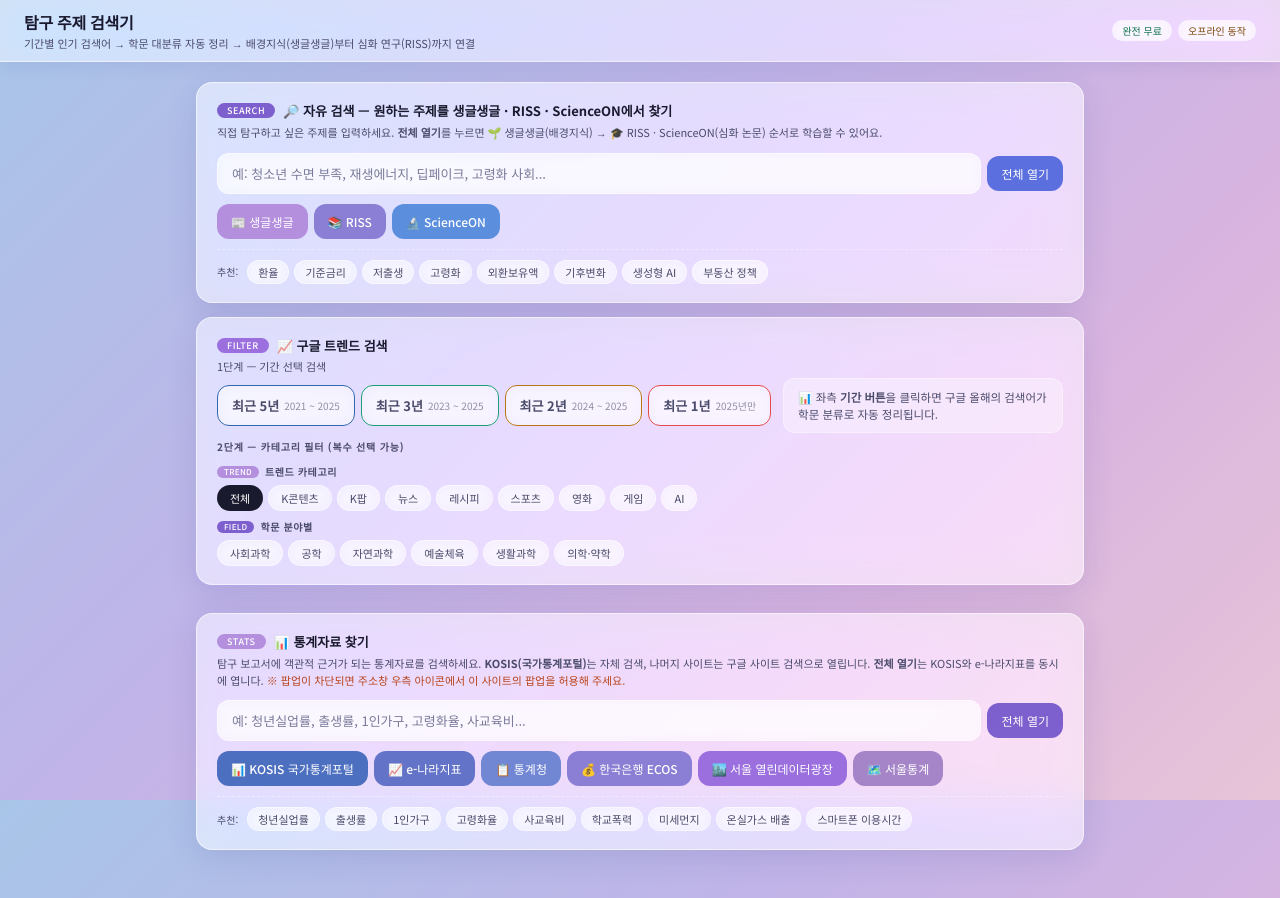
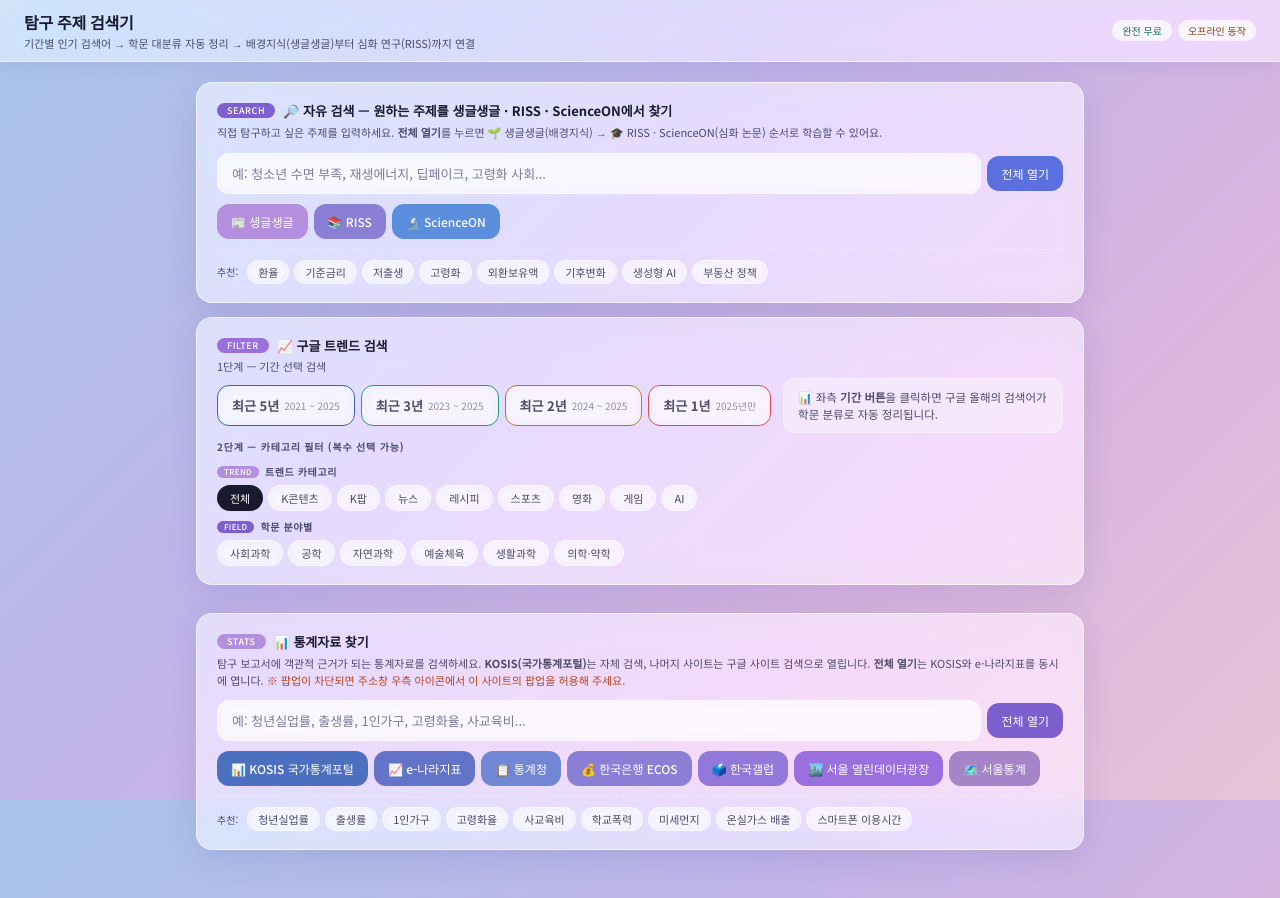
Before and after one commit to tagnes0235-spec/TopicFinder, a plain HTML site: page index.html in a window 1280 px wide. Drawn offline with Linux system fonts and the light colour scheme.

Commit message:
Add files via upload

```diff
--- a/index.html
+++ b/index.html
@@ -174,6 +174,7 @@ tr:hover td{background:rgba(255,255,255,0.3)}
 .rb-index{background:#6373c8;color:#fff}
 .rb-kostat{background:#7287d4;color:#fff}
 .rb-bok{background:#8a7fd4;color:#fff}
+.rb-gallup{background:#9377d9;color:#fff}
 .rb-sdata{background:#9b6fde;color:#fff}
 .rb-sstat{background:#a585c8;color:#fff}
 .report-suggest{display:flex;gap:5px;flex-wrap:wrap;margin-top:10px;padding-top:10px;border-top:1px dashed var(--glass-brd-soft)}
@@ -283,6 +284,7 @@ tr:hover td{background:rgba(255,255,255,0.3)}
       <button class="report-btn rb-index" onclick="statSearch('index')">📈 e-나라지표</button>
       <button class="report-btn rb-kostat" onclick="statSearch('kostat')">📋 통계청</button>
       <button class="report-btn rb-bok" onclick="statSearch('bok')">💰 한국은행 ECOS</button>
+      <button class="report-btn rb-gallup" onclick="statSearch('gallup')">🗳️ 한국갤럽</button>
       <button class="report-btn rb-sdata" onclick="statSearch('sdata')">🏙️ 서울 열린데이터광장</button>
       <button class="report-btn rb-sstat" onclick="statSearch('sstat')">🗺️ 서울통계</button>
     </div>
@@ -692,6 +694,7 @@ function bokUrl(kw){return`https://www.google.com/search?q=${encodeURIComponent(
 function kostatUrl(kw){return`https://www.google.com/search?q=${encodeURIComponent(kw+" (site:mods.go.kr OR site:kostat.go.kr)")}&hl=ko`;}
 function sdataUrl(kw){return`https://www.google.com/search?q=${encodeURIComponent(kw+" site:data.seoul.go.kr")}&hl=ko`;}
 function sstatUrl(kw){return`https://www.google.com/search?q=${encodeURIComponent(kw+" site:stat.seoul.go.kr")}&hl=ko`;}
+function gallupUrl(kw){return`https://www.google.com/search?q=${encodeURIComponent(kw+" site:gallup.co.kr")}&hl=ko`;}
 
 function reportFill(kw){
   document.getElementById("reportInput").value=kw;
@@ -705,7 +708,7 @@ function reportGetKw(){
 }
 function statSearch(site){
   const kw=reportGetKw();if(!kw)return;
-  const urls={kosis:kosisUrl(kw),index:indexUrl(kw),bok:bokUrl(kw),kostat:kostatUrl(kw),sdata:sdataUrl(kw),sstat:sstatUrl(kw)};
+  const urls={kosis:kosisUrl(kw),index:indexUrl(kw),bok:bokUrl(kw),kostat:kostatUrl(kw),sdata:sdataUrl(kw),sstat:sstatUrl(kw),gallup:gallupUrl(kw)};
   const w=window.open(urls[site],"_blank","noopener,noreferrer");
   if(!w||w.closed||typeof w.closed==="undefined"){
     alert("새 탭이 팝업으로 차단됐어요.\n\n주소창 우측의 팝업 차단 아이콘을 클릭해서\n이 사이트의 팝업을 \"항상 허용\"으로 설정해 주세요.");
```
